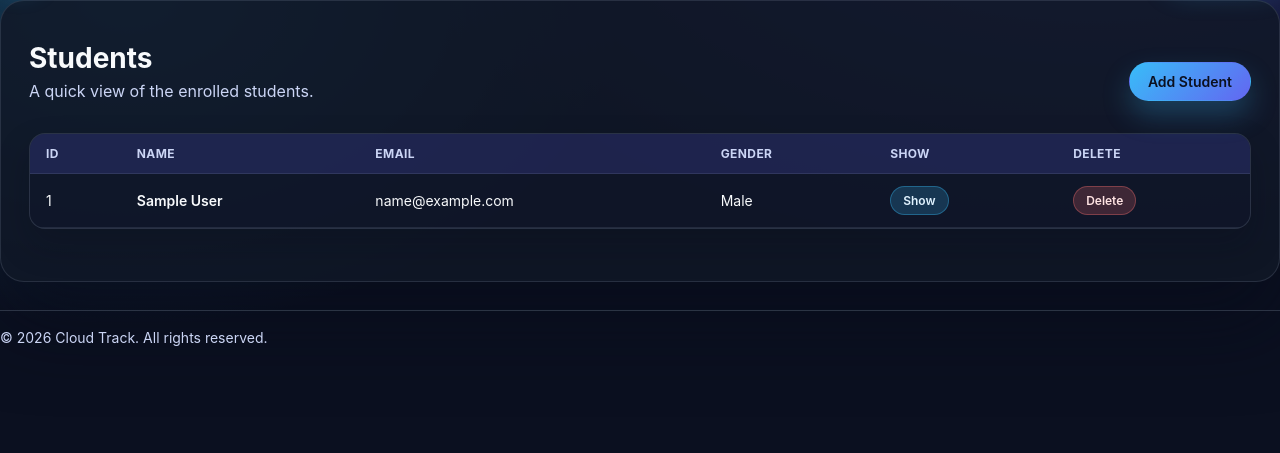
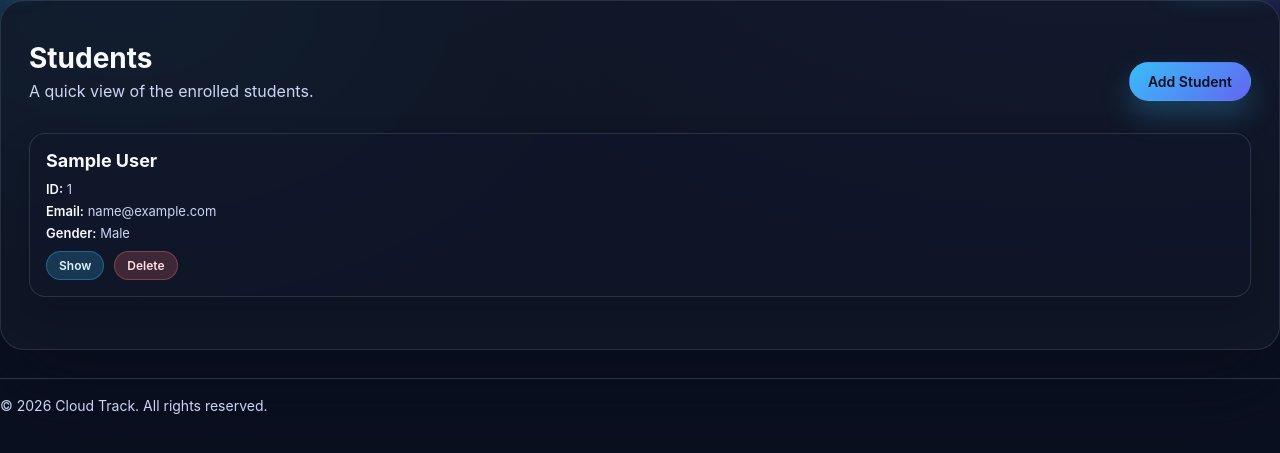
Before and after one commit to NohaAShehab/ptp46-cloudDev-django, a Django app: page /students/index in a window 1280 px wide. Shown: the part 83-536 px from the top of the page. Run offline with Django 5.2, Linux system fonts and the light colour scheme; tables that the repository leaves empty hold one stand-in row (values such as "Sample post").

Commit message:
some ui changes

```diff
--- a/cloud-track/students/templates/students/index.html
+++ b/cloud-track/students/templates/students/index.html
@@ -12,42 +12,42 @@
             margin: 0 0 20px;
             color: var(--muted);
         }
-        .table-wrap {
+        .cards-grid {
+            display: grid;
+            grid-template-columns: repeat(auto-fit, minmax(240px, 1fr));
+            gap: 16px;
+        }
+        .student-card {
             background: rgba(15, 23, 42, 0.6);
             border: 1px solid rgba(148, 163, 184, 0.2);
             border-radius: 16px;
+            padding: 16px;
             box-shadow: 0 16px 32px rgba(6, 10, 24, 0.25);
-            overflow: hidden;
+            display: grid;
+            gap: 10px;
         }
-        table {
-            width: 100%;
-            border-collapse: collapse;
-            font-size: 14px;
+        .student-name {
+            font-weight: 700;
+            font-size: 18px;
+            margin: 0;
         }
-        thead {
-            background: rgba(99, 102, 241, 0.18);
+        .student-meta {
+            list-style: none;
+            padding: 0;
+            margin: 0;
+            color: var(--muted);
+            font-size: 13px;
+            display: grid;
+            gap: 6px;
         }
-        th,
-        td {
-            text-align: left;
-            padding: 12px 16px;
-            border-bottom: 1px solid rgba(148, 163, 184, 0.15);
+        .student-meta strong {
+            color: var(--text);
+            font-weight: 600;
         }
-        th {
-            font-size: 12px;
-            letter-spacing: 0.4px;
-            text-transform: uppercase;
-            color: var(--muted);
-        }
-        tbody tr:nth-child(even) {
-            background: rgba(15, 23, 42, 0.35);
-        }
-        tbody tr:hover {
-            background: rgba(56, 189, 248, 0.12);
-        }
-        .name-cell {
-            font-weight: 600;
-            color: var(--text);
+        .student-actions {
+            display: flex;
+            gap: 10px;
+            flex-wrap: wrap;
         }
         .action-btn {
             display: inline-flex;
@@ -96,38 +96,20 @@
         <a class="btn" href="{% url 'students.create' %}">Add Student</a>
     </div>
 
-    <div class="table-wrap">
-        <table>
-            <thead>
-                <tr>
-                    <th>ID</th>
-                    <th>Name</th>
-                    <th>Email</th>
-                    <th>Gender</th>
-                    <th>Show</th>
-                    <th>Delete</th>
-                </tr>
-            </thead>
-            <tbody>
-                {% for student in students %}
-                <tr>
-                    <td>{{ student.id|default:forloop.counter }}</td>
-                    <td class="name-cell">{{ student.name }}</td>
-                    <td>{{ student.email|default:"-" }}</td>
-                    <td>{{ student.get_gender_display|default:"-" }}</td>
-                    <td>
-<!--                        {{student.show_url}}-->
-<!--                        <a class="action-btn action-show" href="{% url 'students.show' student.id %}">Show</a>-->
-                        <a class="action-btn action-show" href="{{student.show_url}}">Show</a>
-
-                    </td>
-                    <td>
-                        <a class="action-btn action-delete" href="{{student.delete_url}}">Delete</a>
-                    </td>
-                </tr>
-                {% endfor %}
-            </tbody>
-        </table>
-
+    <div class="cards-grid">
+        {% for student in students %}
+            <article class="student-card">
+                <h2 class="student-name">{{ student.name }}</h2>
+                <ul class="student-meta">
+                    <li><strong>ID:</strong> {{ student.id|default:forloop.counter }}</li>
+                    <li><strong>Email:</strong> {{ student.email|default:"-" }}</li>
+                    <li><strong>Gender:</strong> {{ student.get_gender_display|default:"-" }}</li>
+                </ul>
+                <div class="student-actions">
+                    <a class="action-btn action-show" href="{{ student.show_url }}">Show</a>
+                    <a class="action-btn action-delete" href="{{ student.delete_url }}">Delete</a>
+                </div>
+            </article>
+        {% endfor %}
     </div>
 {% endblock %}
--- a/cloud-track/students/templates/students/show.html
+++ b/cloud-track/students/templates/students/show.html
@@ -20,7 +20,8 @@
             padding: 0;
             margin: 0;
             display: grid;
-            gap: 10px;
+            grid-template-columns: repeat(auto-fit, minmax(220px, 1fr));
+            gap: 10px 20px;
             color: var(--muted);
         }
         .details-list strong {
```
Also changed, not shown: cloud-track/students/templates/students/create.html (+31 -9 lines).
